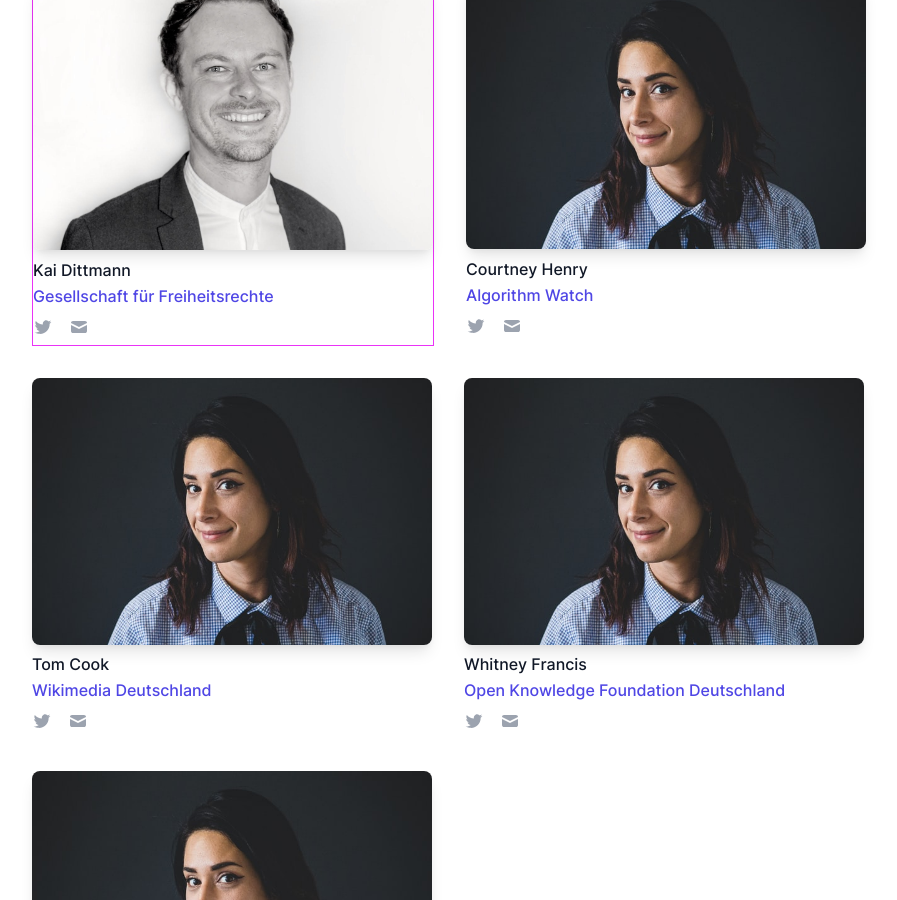
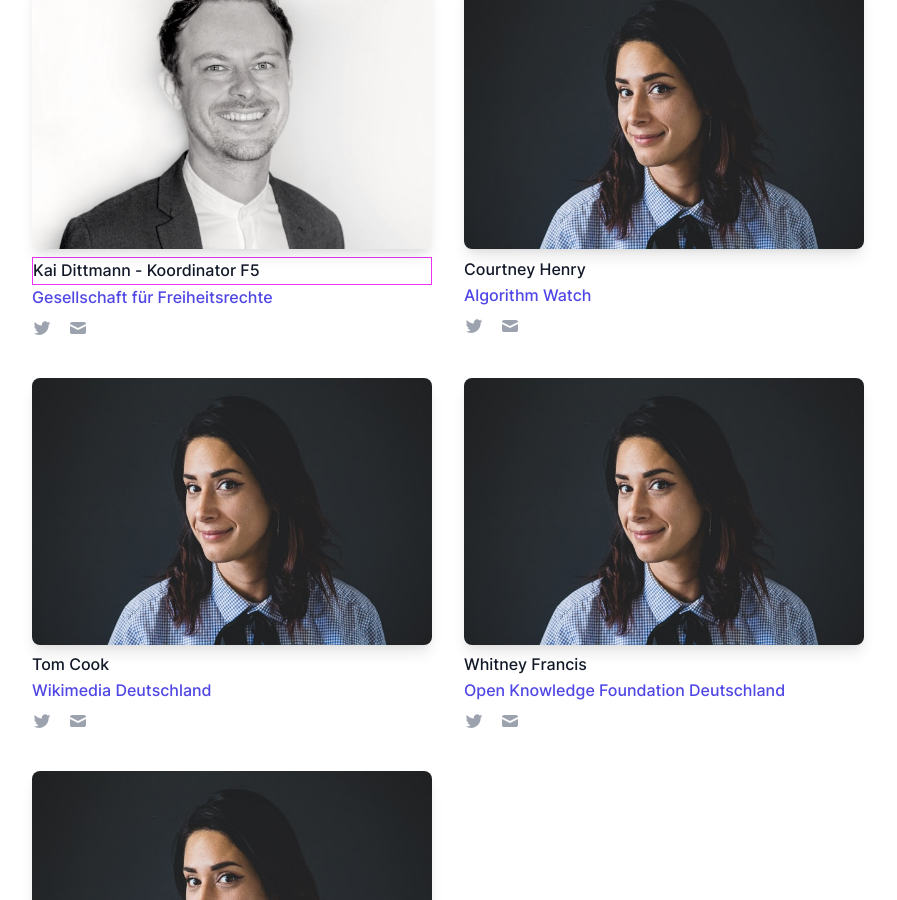
Before and after one commit to okfde/buendnis-f5, a Jekyll site: the page built from kontakt.html, in a window 1280 px wide and 900 px high, scrolled down 383 px. Shown: the whole window, without its empty margins (0-897 px from the left). Built offline with Jekyll 4.4.1, drawn with Linux system fonts in a browser that asks for light colours.

Commit message:
Update kontakt.html

```diff
--- a/kontakt.html
+++ b/kontakt.html
@@ -8,9 +8,9 @@ title: Kontakt
         <h2>Kontakt</h2>
         <p>Die folgenden Personen vertreten F5 für die jeweiligen Organisationen. Für Anliegen zum Bündnis insgesamt kontaktieren Sie bitte den Koordinator.</p>
         <div class="rows">
-            <div class="contact contact-highlight">
+            <div class="contact">
                 <img class="avatar" src="{{ site.baseurl }}/assets/images/avatars/kai.png" alt="Kai Dittmann">
-                <p>Kai Dittmann</p>
+                <p class="contact-highlight">Kai Dittmann - Koordinator F5</p>
                 <p class="org">Gesellschaft für Freiheitsrechte</p>
                 <div class="socials">
                     <a href="#" target="_blank" href="https://twitter.com/Kwittai" rel="noopener noreferrer"><img
```
